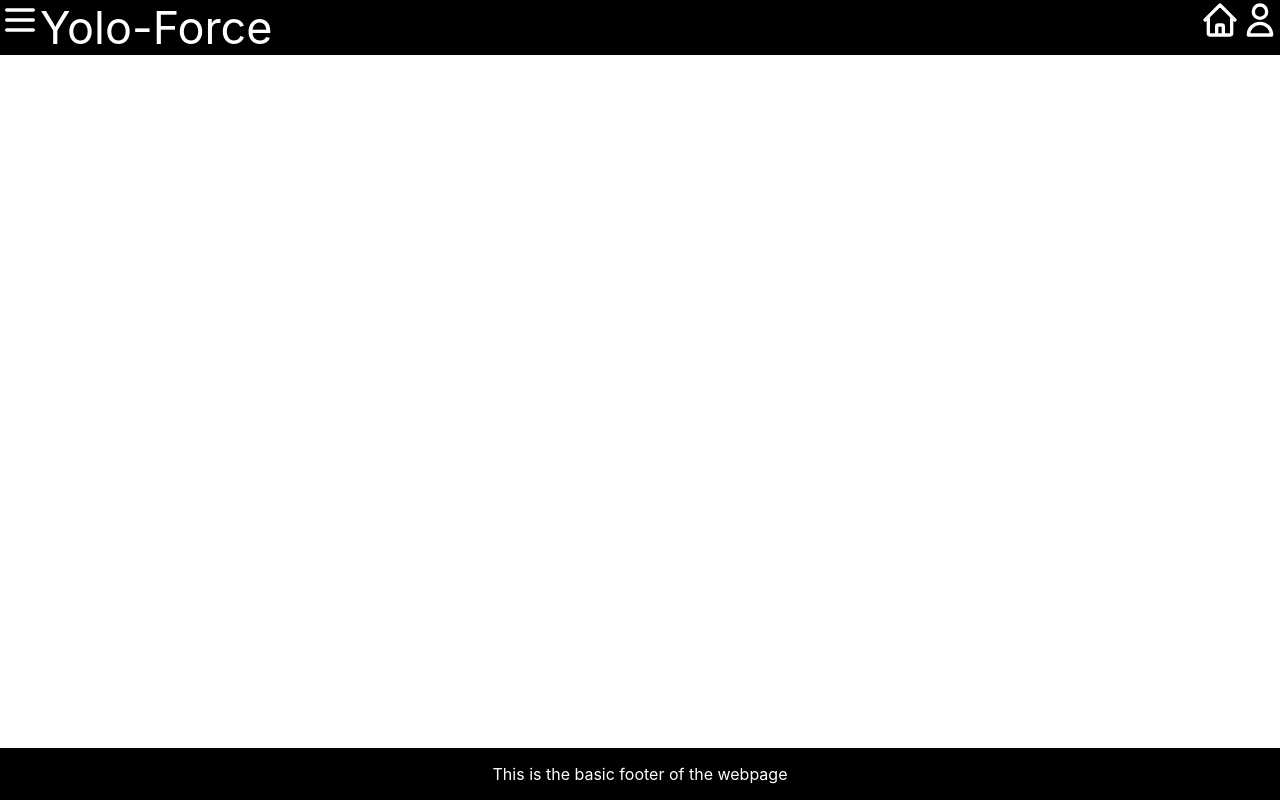
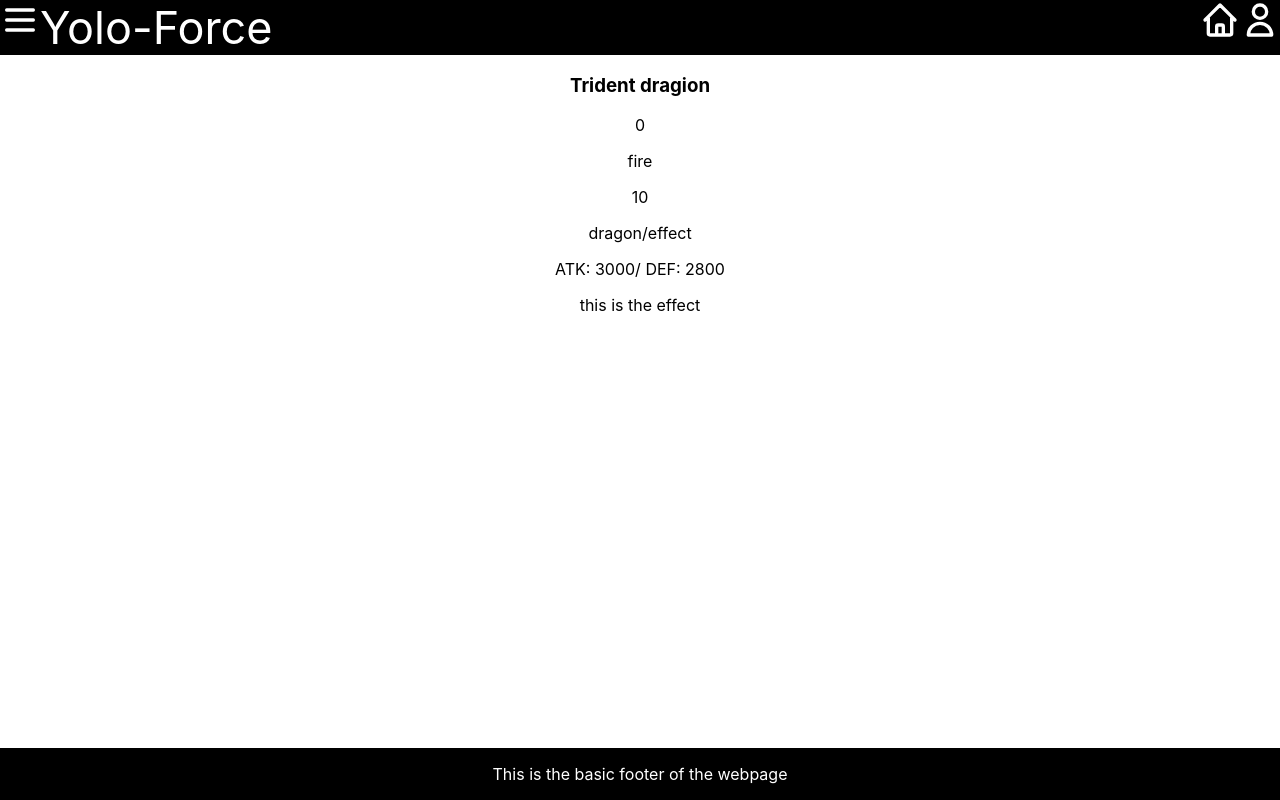
Before and after one commit to ian107x/personal-react-project, a React (Create React App) app: page /yugioh in a window 1280 px wide. Built offline with nearby package versions, Linux system fonts and the light colour scheme.

Commit message:
developed and rendered content for individual yugioh card page

```diff
--- a/src/App.css
+++ b/src/App.css
@@ -103,3 +103,11 @@ title{
   height: 10%;
   padding: 2%;
 }
+.yugiohCard{
+  text-align: center;
+}
+.yugiohCard:hover{
+  cursor: pointer;
+  color: red;
+  transition: 0.2s ease-in-out;
+}
--- a/src/App.tsx
+++ b/src/App.tsx
@@ -8,6 +8,7 @@ import HomePage from './pages/HomePage';
 import LoginPage from './pages/Login';
 import CreateAccountPage from './pages/CreateAccount';
 import UpdateAccountPage from './pages/UpdateAccountPage';
+import YugiohCardPage from './pages/YugiohCardPage';
 
 function App() {
   return (
@@ -15,18 +16,18 @@ function App() {
   <Banner/>
    <BrowserRouter>
     <Routes>
-      <Route index path="/" element={<HomePage></HomePage>}/>
+      <Route index path="/" element={<HomePage/>}/>
       <Route path='/loginPage' element={<LoginPage></LoginPage>}/>
       <Route path='/createAccountPage' element={<CreateAccountPage></CreateAccountPage>}/>
       <Route path='/updateAccountPage' element={<UpdateAccountPage></UpdateAccountPage>}/>
       <Route path='/aboutPage' element={<></>}/>
       <Route path='/pokemon' element={<></>}/>
-      <Route path='/yugioh' element={<></>}/>
+      <Route path='/yugioh' element={<YugiohCardPage />}/>
 
 
     </Routes>
    </BrowserRouter>
-    <Footer/>
+  <Footer/>
    </>
   );
 }
--- a/src/components/YugiohCard.tsx
+++ b/src/components/YugiohCard.tsx
@@ -1,4 +1,4 @@
-interface yugiohProp{
+export interface yugiohProp{
     name: string,
     id: number,
     attribute: "fire" | "water" | "earth" | "wind" | "light" | "dark" | "divine"
@@ -23,6 +23,8 @@ export default function YugiohCard({name, id, attribute, atk, def, level, type,
             <p>{attribute}</p>
             <p>{level}</p>
             <p>{type}/{summon_type + "/" + effect ? "effect" : ""}</p>
+            <p>ATK: {atk}/ DEF: {def}</p>
+            <p>{description_text}</p>
 
 
         </div>
--- /dev/null
+++ b/src/pages/YugiohCardPage.tsx
@@ -0,0 +1,28 @@
+import YugiohCard, { yugiohProp } from "../components/YugiohCard"
+
+export default function YugiohCardPage(){
+
+    const dummyCards: yugiohProp[] = [{
+        name: "Trident dragion",
+        id: 0,
+        attribute: "fire",
+        atk: 3000,
+        def: 2800,
+        level: 10,
+        type: "dragon",
+        summon_type: "synchro",
+        effect: true,
+        tuner: false,
+        description_text: "this is the effect"
+    }]
+    return(
+        <div>
+            {dummyCards.map((card, id) =>(
+                <div className="yugiohCard">
+                    <YugiohCard key={id} name={card.name} id={card.id} attribute={card.attribute} atk={card.atk} def={card.def} level={card.level} type={card.type} summon_type={card.summon_type} effect={card.effect} tuner={card.tuner} description_text={card.description_text}  />
+                </div>
+            ))}
+        </div>
+
+    )
+}
```
